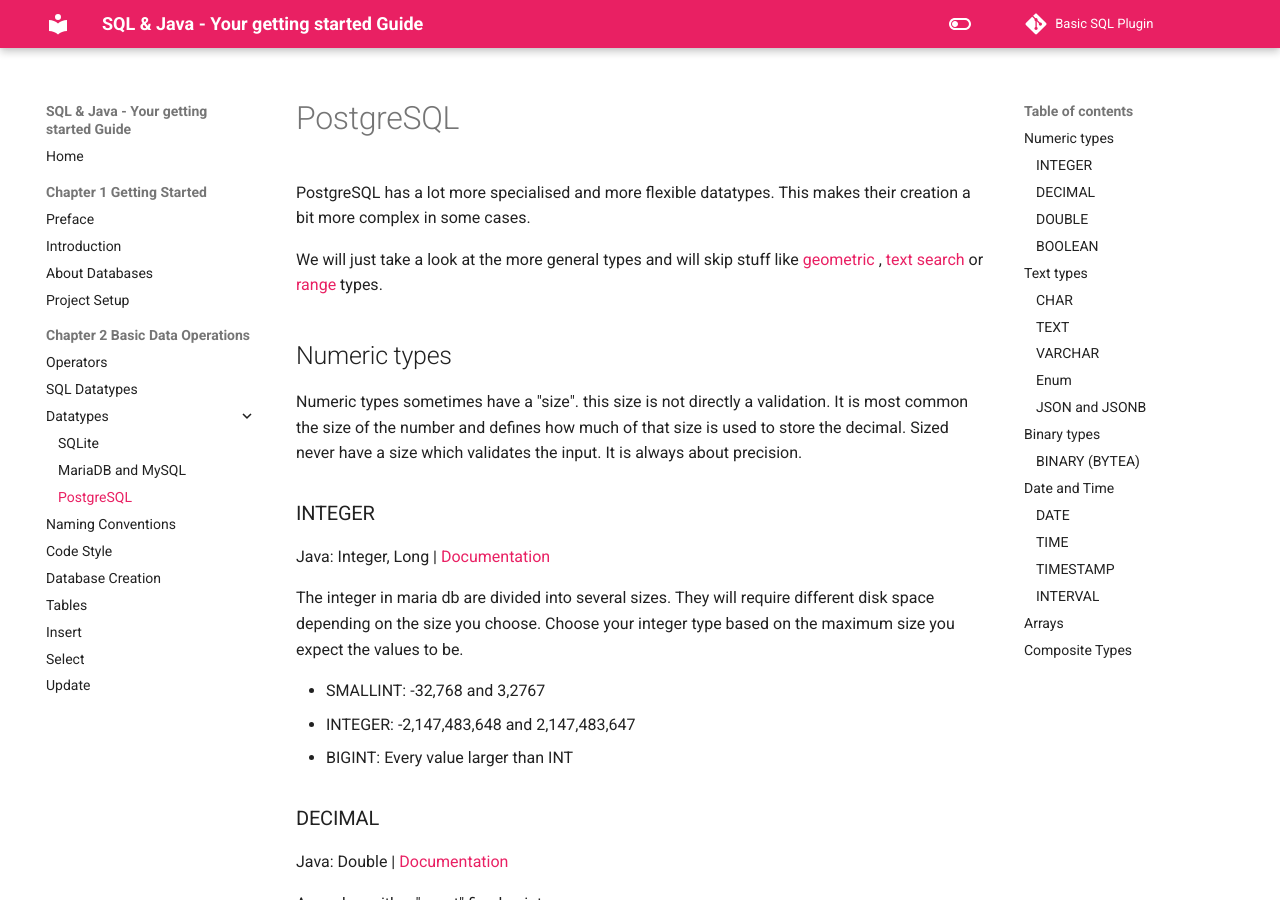
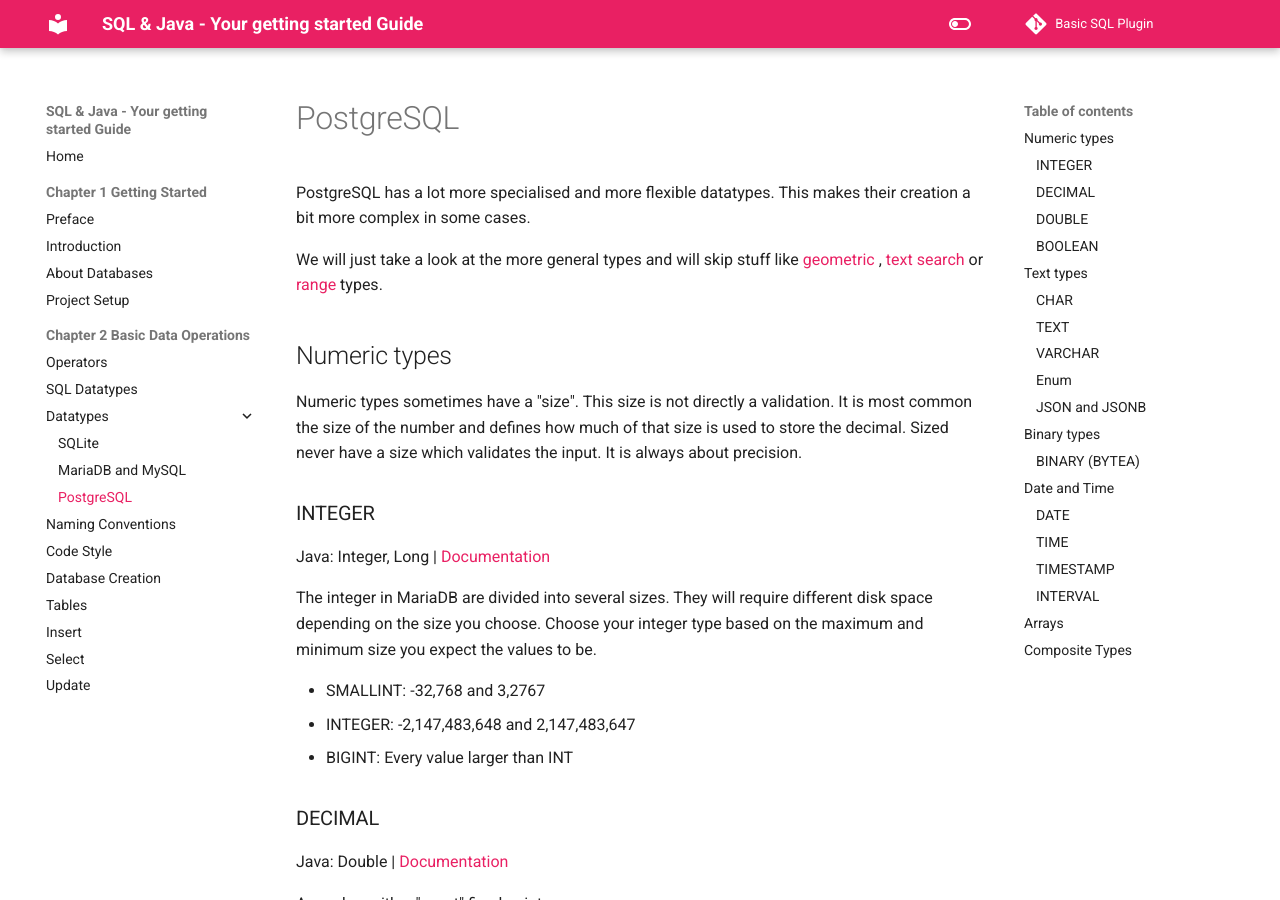
Before and after one commit to rainbowdashlabs/sql-java, an MkDocs documentation site: the page built from docs/02/datatypes/postgresql.md, in a window 1280 px wide and 900 px high. Built offline with MkDocs 1.6.1 and Material for MkDocs 9.7.7, drawn with Linux system fonts in a browser that asks for light colours; comment, search, counter and statistics services are not loaded; some of the changed text lies outside the part shown.

Commit message:
Correction of some typos and content (#31)
* Put 'and' and 'or' in quotes.

Put `and` and `or` in quotes to avoid confusion with the linguistic and and or.

* Update mariadb_mysql.md

* Update mariadb_mysql.md

* Update postgresql.md

* Update code_style.md

* Update database_creation.md

* Update tables.md

```diff
--- a/docs/02/datatypes/postgresql.md
+++ b/docs/02/datatypes/postgresql.md
@@ -10,7 +10,7 @@ like [geometric](https://www.postgresql.org/docs/14/datatype-geometric.html)
 
 ## Numeric types
 
-Numeric types sometimes have a "size". this size is not directly a validation. It is most common the size of the number
+Numeric types sometimes have a "size". This size is not directly a validation. It is most common the size of the number
 and defines how much of that size is used to store the decimal. Sized never have a size which validates the input. It is
 always about precision.
 
@@ -18,8 +18,8 @@ always about precision.
 
 Java: Integer, Long | [Documentation](https://www.postgresql.org/docs/14/datatype-numeric.html#DATATYPE-INT)
 
-The integer in maria db are divided into several sizes. They will require different disk space depending on the size you
-choose. Choose your integer type based on the maximum size you expect the values to be.
+The integer in MariaDB are divided into several sizes. They will require different disk space depending on the size you
+choose. Choose your integer type based on the maximum and minimum size you expect the values to be.
 
 - SMALLINT: -32,768 and 3,2767
 - INTEGER: -2,147,483,648 and 2,147,483,647
@@ -72,8 +72,7 @@ The varchar is a string with a variable maximum size. Unlike CHAR is does not ad
 
 Unlike other databases a varchar witout an explicit limit is unlimited and equal to the TEXT in behaviour
 
-Theoretically the maximum size is 65,532 characters. If you use utf8 which requires 3 bytes per char you are down to
-21,844 characters.
+Theoretically the maximum size is 65,532 characters. If you use utf8 which requires up to 4 bytes per char you are down to 21,844 characters in the worst case.
 
 One advancement over TEXT is that varchar columns can be fully indexed while TEXT columns are truncated to a specified
 length
```
Also changed, not shown: other parts of docs/02/datatypes/postgresql.md (+1 -1 lines), docs/02/code_style.md (+1 -1 lines), docs/02/database_creation.md (+1 -1 lines), docs/02/datatypes/mariadb_mysql.md (+5 -5 lines), docs/02/operators.md (+1 -1 lines), docs/02/tables.md (+2 -2 lines).
